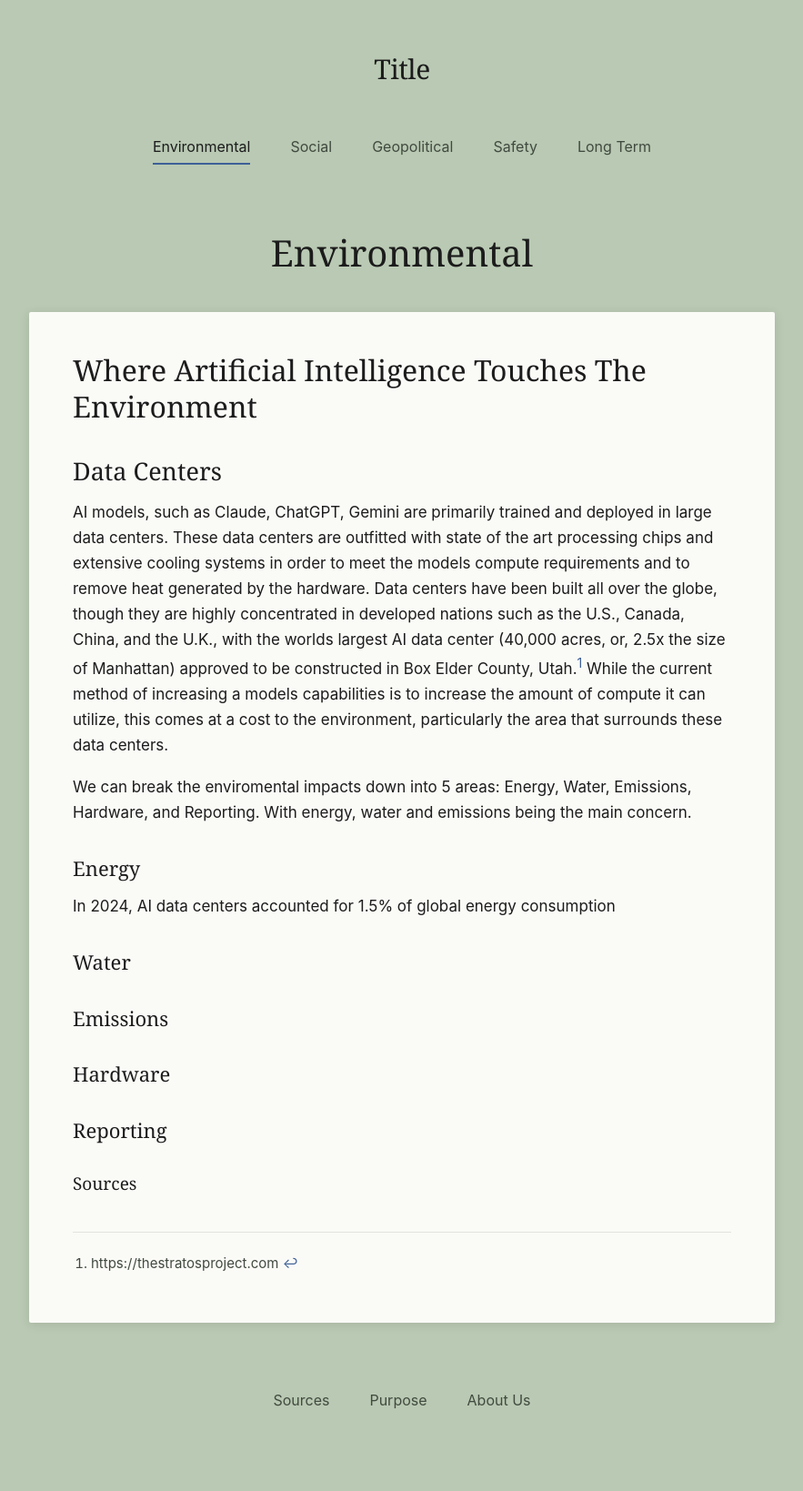
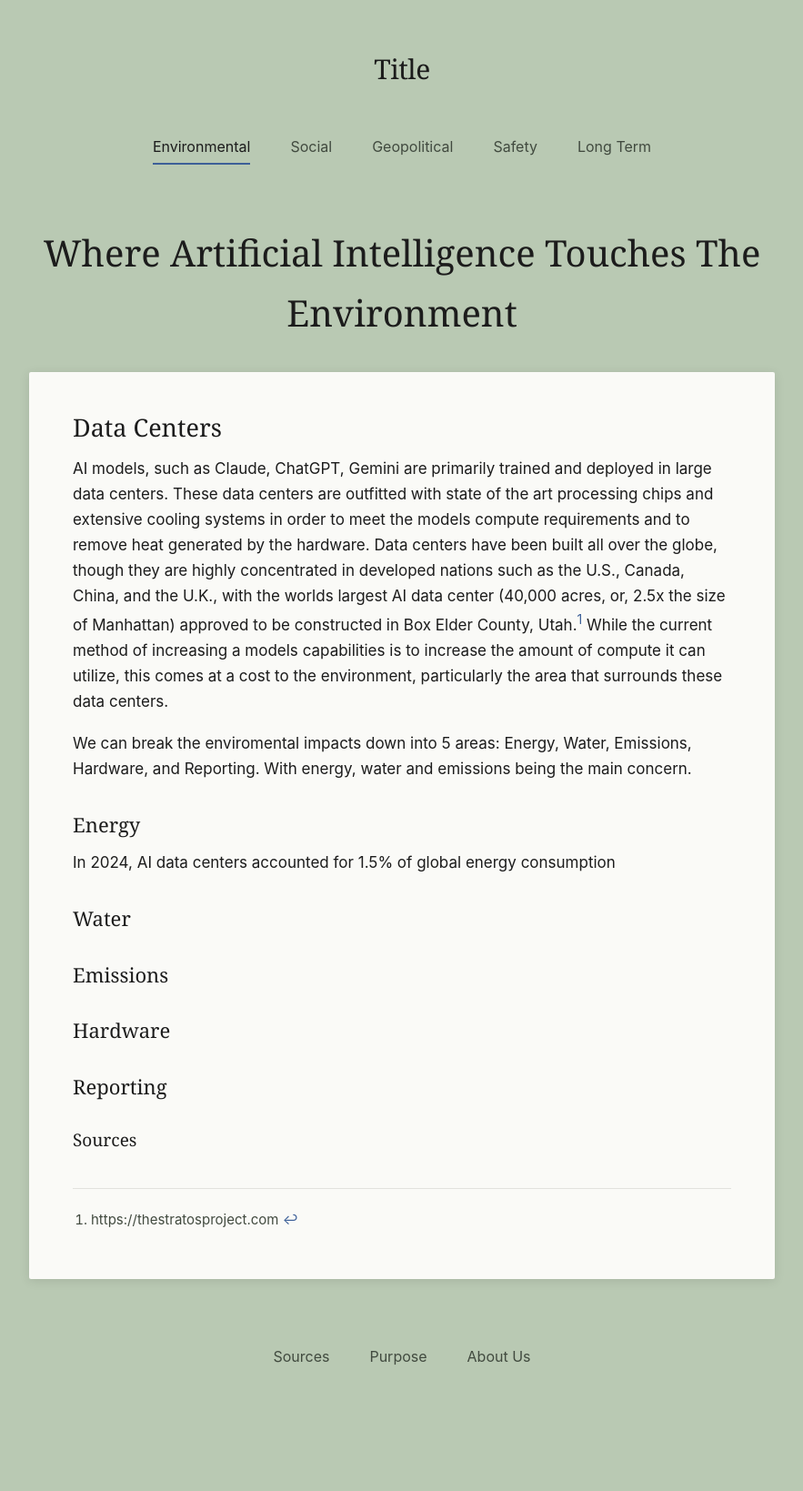
Before and after one commit to Jonesy37/phil4830-site, a Jekyll site: the page built from environmental.md, in a window 1280 px wide. Shown: the whole page at 91% size, without its empty margins (198-1081 px from the left). Built offline with Jekyll 4.4.1, drawn with Linux system fonts in a browser that asks for light colours; after the commit the page ends 1591 px from its top, so only the background shows below that.

Commit message:
Use the full essay title as the Environmental page heading

```diff
--- a/environmental.md
+++ b/environmental.md
@@ -1,10 +1,8 @@
 ---
 layout: default
-title: Environmental
+title: Where Artificial Intelligence Touches The Environment
 theme: green
 ---
-
-# **Where Artificial Intelligence Touches The Environment**
 
 ## Data Centers
 AI models, such as Claude, ChatGPT, Gemini are primarily trained and deployed in large data centers. These data centers are outfitted with state of the art processing chips and extensive cooling systems in order to meet the models compute requirements and to remove heat generated by the hardware. Data centers have been built all over the globe, though they are highly concentrated in developed nations such as the U.S., Canada, China, and the U.K., with the worlds largest AI data center (40,000 acres, or, 2.5x the size of Manhattan) approved to be constructed in Box Elder County, Utah.[^1] While the current method of increasing a models capabilities is to increase the amount of compute it can utilize, this comes at a cost to the environment, particularly the area that surrounds these data centers.
```
